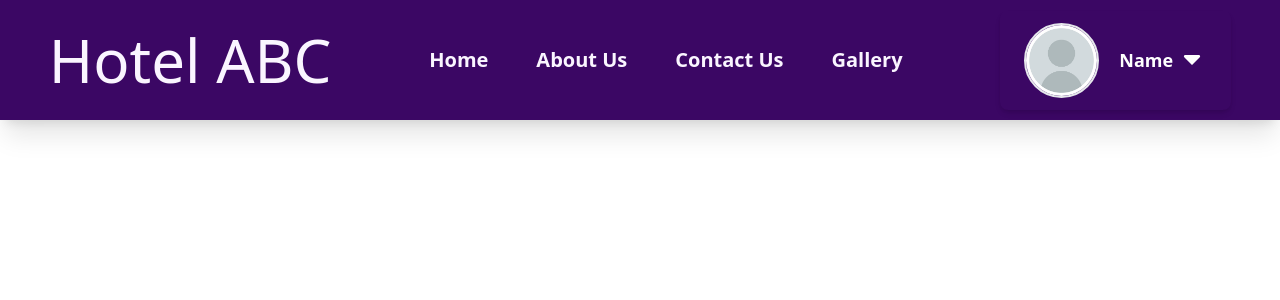
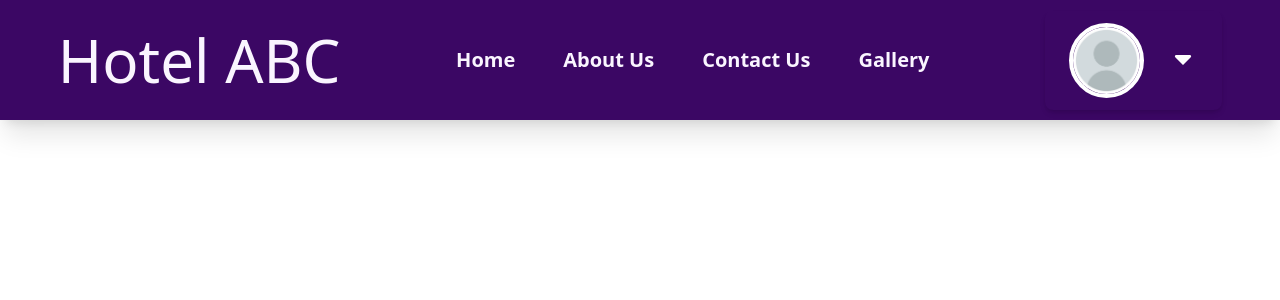
Before and after one commit to Dewruwan95/hotel-booking-frontend, a React (Vite) app: page / in a window 1280 px wide. Shown: the top 300 px of the page. Built offline with nearby package versions, Linux system fonts and the light colour scheme.

Commit message:
fetch user data from backend

```diff
--- a/src/components/clientHeader/LogedInItems.jsx
+++ b/src/components/clientHeader/LogedInItems.jsx
@@ -1,9 +1,34 @@
 import { useState } from "react";
 import { TiArrowSortedDown } from "react-icons/ti";
 import ProfileDropDown from "./ProfileDropDown";
+import axios from "axios";
 
 function LogedInItems() {
   const [isProfileClicked, setIsProfileClicked] = useState(false);
+  const [userName, setUserName] = useState("");
+  const [userImage, setUserImage] = useState("user.jpg");
+
+  const token = localStorage.getItem("token");
+  if (token) {
+    axios
+      .get(import.meta.env.VITE_BACKEND_URL + "/api/users", {
+        headers: {
+          Authorization: `Bearer ${token}`,
+          "Content-Type": "application/json",
+        },
+      })
+      .then((res) => {
+        console.log(res.data.user);
+
+        setUserName(res.data.user.firstName + " " + res.data.user.lastName);
+        if (res.data.user.image) {
+          setUserImage(res.data.user.image);
+        }
+      })
+      .catch((error) => {
+        console.log(error);
+      });
+  }
 
   function handleLogoutClick() {
     setIsProfileClicked(false);
@@ -11,17 +36,17 @@ function LogedInItems() {
 
   return (
     <div>
-      <div className="flex justify-center items-center px-6 py-3  text-white text-lg font-semibold rounded-lg shadow-md">
+      <div className="flex justify-center items-center px-6 py-3  text-white text-lg font-semibold rounded-lg shadow-md hover:text-purple-300 transition duration-300 ease-in-out">
         <button
           className="flex justify-center items-center"
           onClick={() => setIsProfileClicked(!isProfileClicked)}
         >
           <img
-            src="user.jpg"
+            src={userImage}
             alt=""
-            className="w-[75px] h-[75px] rounded-full border-2 mr-5"
+            className="w-[75px] h-[75px] rounded-full border-4 border-white mr-5 hover:border-purple-300 "
           />
-          <h1>Name</h1>
+          <span>{userName}</span>
           <TiArrowSortedDown className="text-[30px] ml-1" />
         </button>
       </div>
--- a/src/components/clientHeader/LogedOutItems.jsx
+++ b/src/components/clientHeader/LogedOutItems.jsx
@@ -12,8 +12,7 @@ function LogedOutItems() {
   return (
     <div>
       <button
-        className="px-6 py-3  text-white text-lg font-semibold rounded-lg shadow-md
-        hover:text-purple-300 transition duration-300 ease-in-out
+        className="px-6 py-3  text-white text-lg font-semibold rounded-lg shadow-md hover:text-purple-300 transition duration-300 ease-in-out
         flex items-center"
         onClick={() => {
           setIsLoginClicked(true);
```
